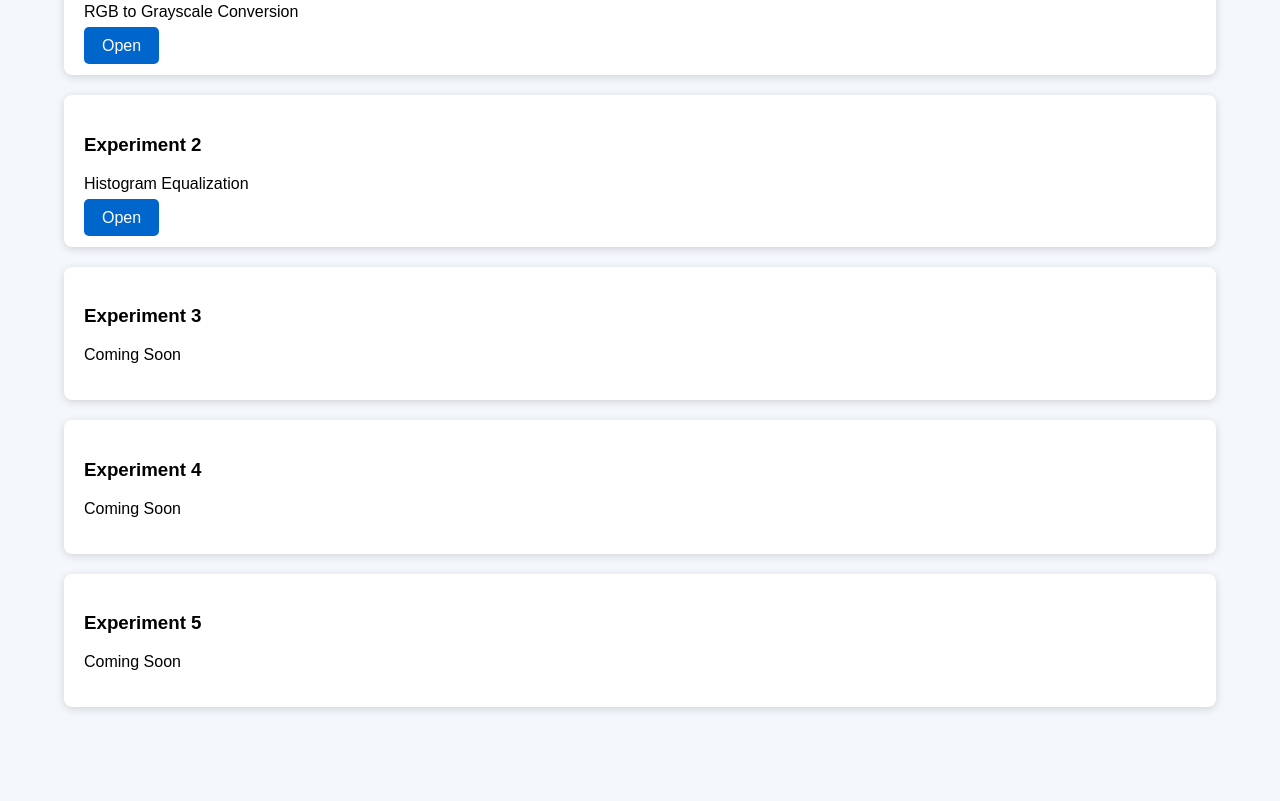
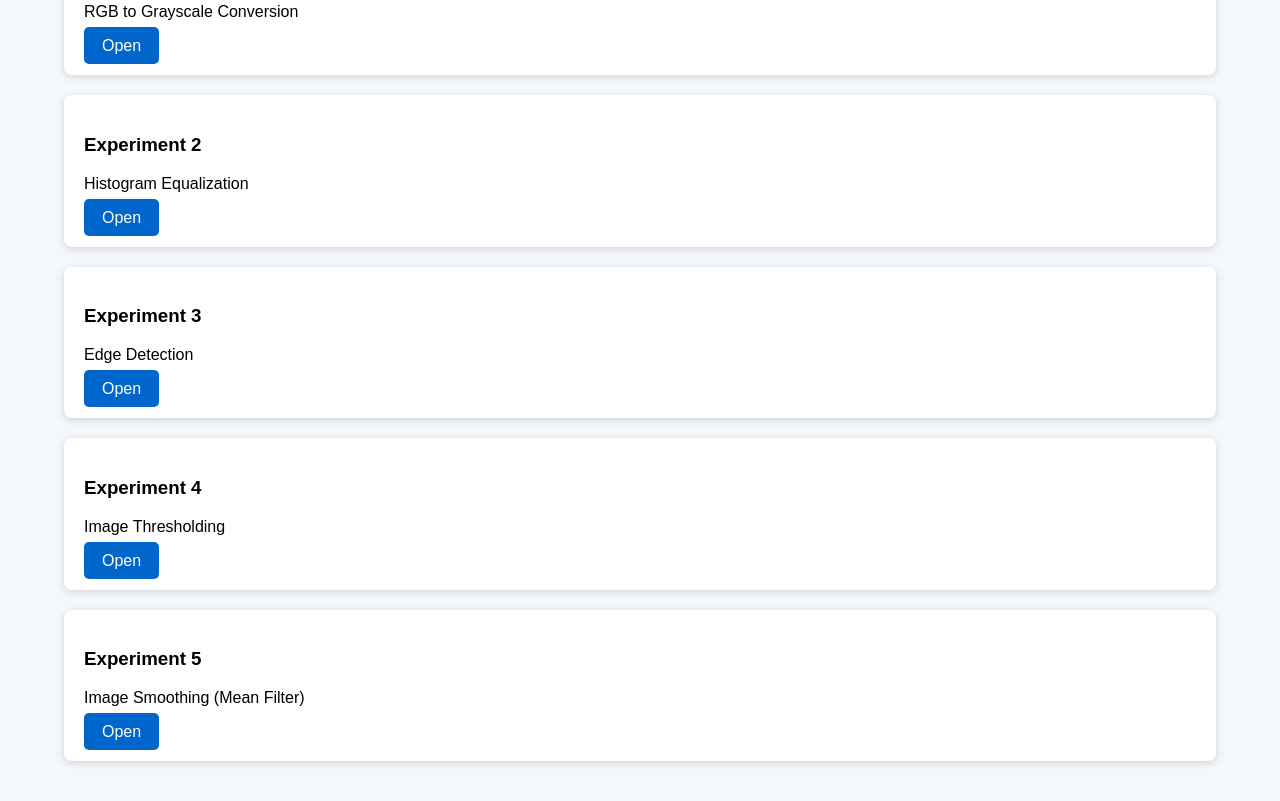
Before and after one commit to MARIAHEARTLIN/Machine-Perception-With-Cognition-Virtual-Laboratory, a plain HTML site: page index.html in a window 1280 px wide. Shown: the part 304-1105 px from the top of the page. Before the commit the page ends 1051 px from the top, so only its background shows below. Drawn offline with Linux system fonts and the light colour scheme.

Commit message:
Update index.html

```diff
--- a/index.html
+++ b/index.html
@@ -2,7 +2,7 @@
 <style>body{font-family:Arial;background:#f4f7fb;margin:0}header{background:#003366;color:#fff;padding:30px;text-align:center}.c{width:90%;margin:auto;padding:20px}.card{background:#fff;padding:20px;margin:20px 0;border-radius:8px;box-shadow:0 2px 8px rgba(0,0,0,.15)}a{background:#0066cc;color:#fff;padding:10px 18px;text-decoration:none;border-radius:5px}</style></head><body><header><h1>Machine Perception with Cognition</h1><h2>Virtual Laboratory</h2></header><div class='c'>
 <div class='card'><h3>Experiment 1</h3><p>RGB to Grayscale Conversion</p><a href='Experiment1/index.html'>Open</a></div>
 <div class='card'><h3>Experiment 2</h3><p>Histogram Equalization</p><a href='Experiment2/index.html'>Open</a></div>
-<div class='card'><h3>Experiment 3</h3><p>Coming Soon</p></div>
-<div class='card'><h3>Experiment 4</h3><p>Coming Soon</p></div>
-<div class='card'><h3>Experiment 5</h3><p>Coming Soon</p></div>
+<div class='card'><h3>Experiment 3</h3><p>Edge Detection</p><a href='Experiment3/index.html'>Open</a></div>
+<div class='card'><h3>Experiment 4</h3><p>Image Thresholding</p><a href='Experiment4/index.html'>Open</a></div>
+<div class='card'><h3>Experiment 5</h3><p>Image Smoothing (Mean Filter)</p><a href='Experiment5/index.html'>Open</a></div>
 </div></body></html>
```
